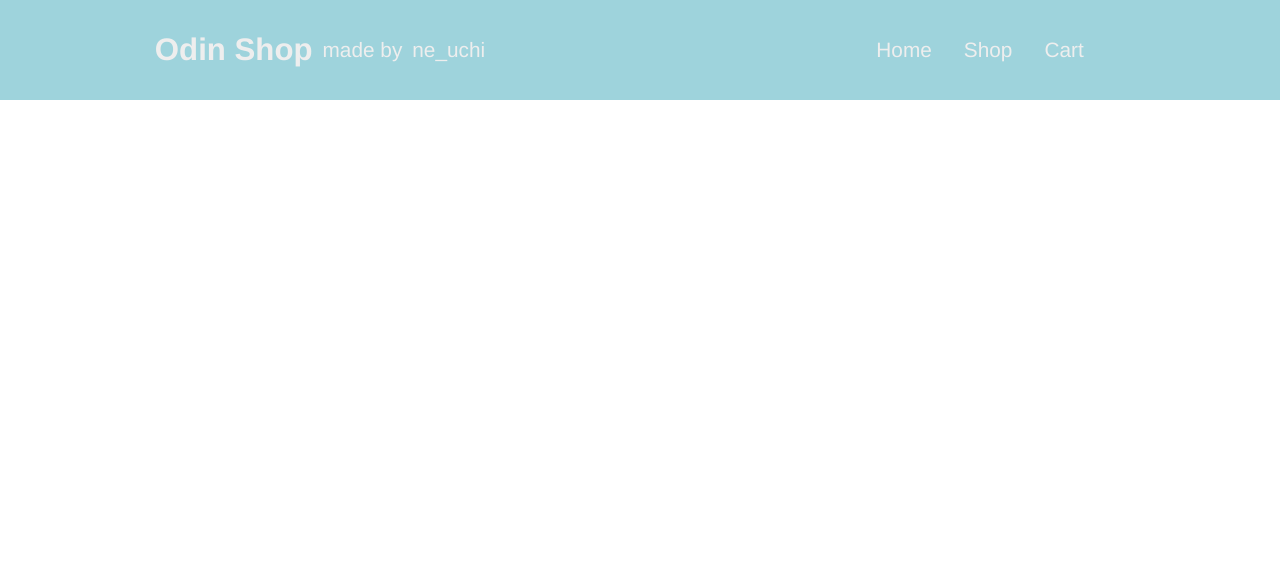
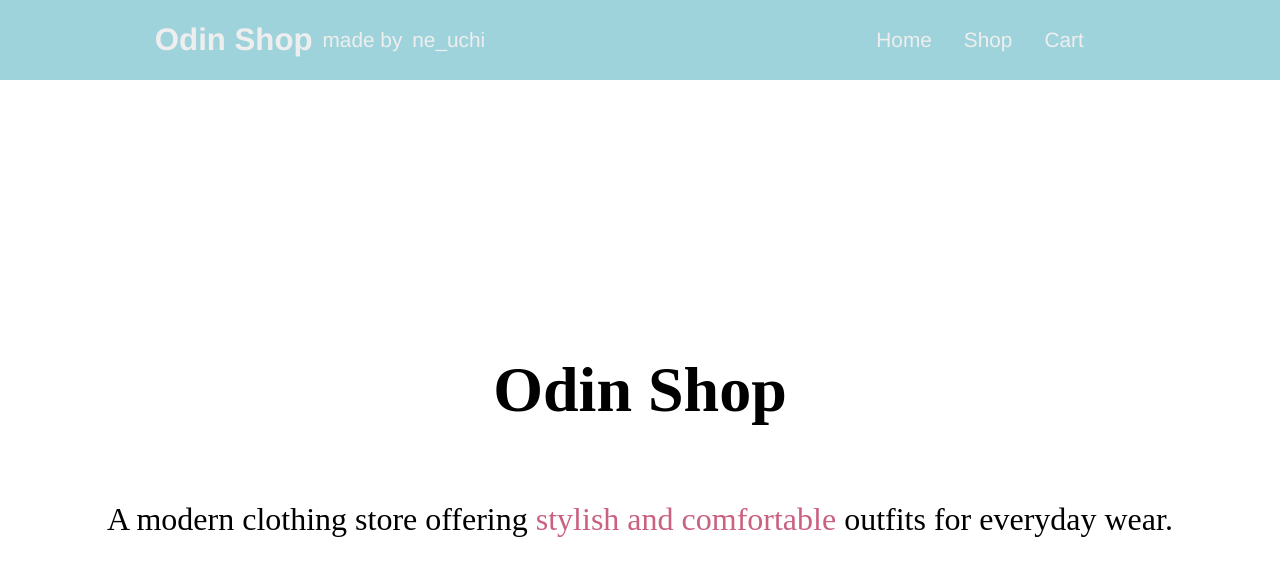
Before and after one commit to drmor/TP_ShoppingCart, a React (Vite) app: page / in a window 1280 px wide. Shown: the top 576 px of the page. Built offline with nearby package versions, Linux system fonts and the light colour scheme.

Commit message:
added home page

```diff
--- a/src/App.jsx
+++ b/src/App.jsx
@@ -1,10 +1,12 @@
 import { useState } from 'react';
 import Nav from './components/navbar';
+import Home from './pages/HomeP';
 
 function App() {
   return (
     <>
       <Nav />
+      <Home />
     </>
   );
 }
--- a/src/index.css
+++ b/src/index.css
@@ -1,5 +1,10 @@
 body {
   margin: 0;
+}
+#root {
+  display: grid;
+  grid-template-rows: 10% 90%;
+  height: 100vh;
 }
 nav {
   background-color: #9ed3dc;
@@ -7,7 +12,7 @@ nav {
   position: sticky;
   display: grid;
   grid-template-columns: 1fr 1fr;
-  height: 100px;
+  height: 100%;
   align-items: center;
   justify-items: center;
   font-size: 1.3rem;
@@ -44,3 +49,10 @@ a::after {
   background: #eeeeee;
   margin-top: 5px;
 }
+.container {
+  display: flex;
+  justify-content: center;
+  align-items: center;
+  flex-direction: column;
+  font-size: 2rem;
+}
--- /dev/null
+++ b/src/pages/HomeP.jsx
@@ -0,0 +1,11 @@
+function Home() {
+  return (
+    <div className="container">
+      <h1>Odin Shop</h1>
+      <p>
+        A modern clothing store offering <span style={{ color: '#CA6180' }}>stylish and comfortable</span> outfits for everyday wear.
+      </p>
+    </div>
+  );
+}
+export default Home;
```
